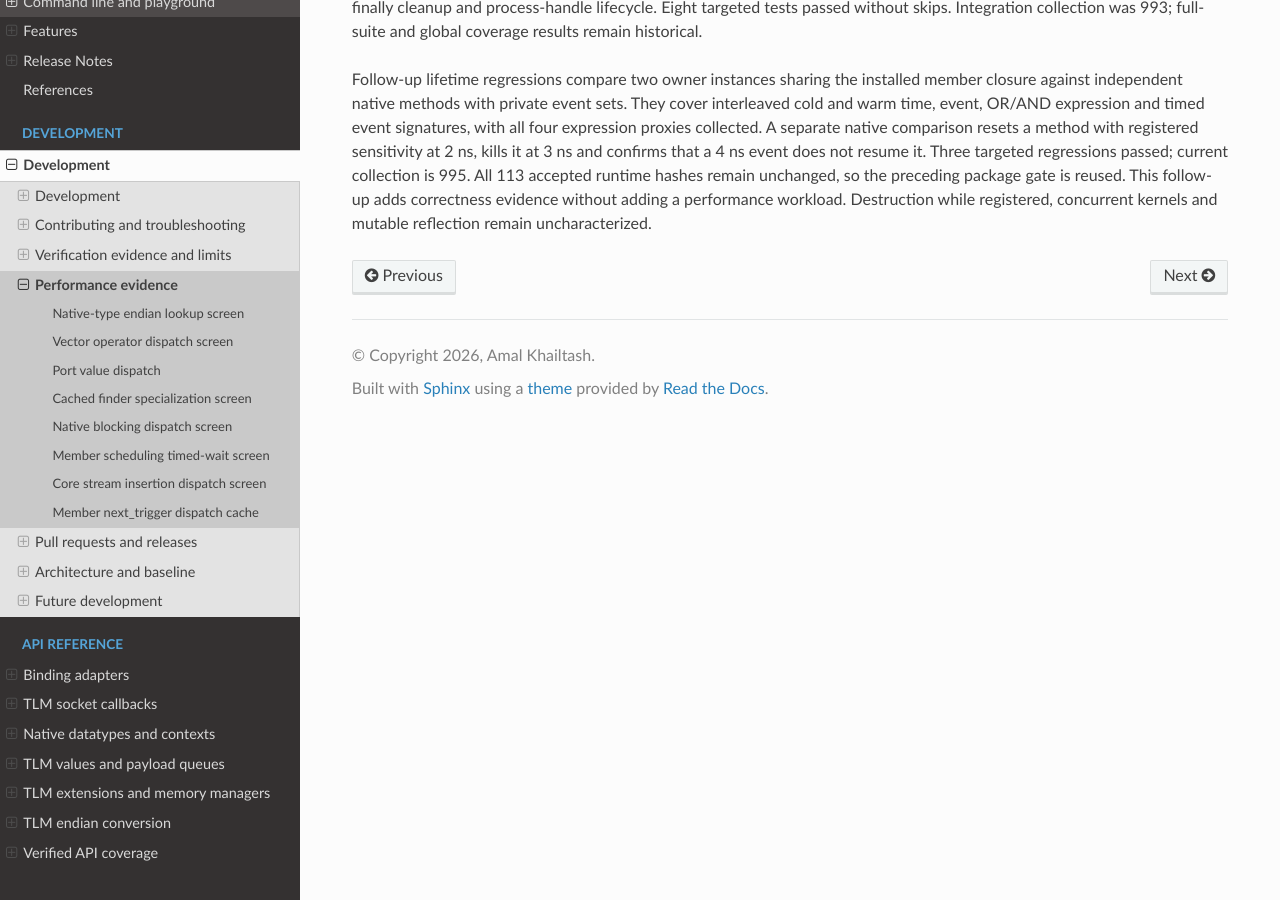
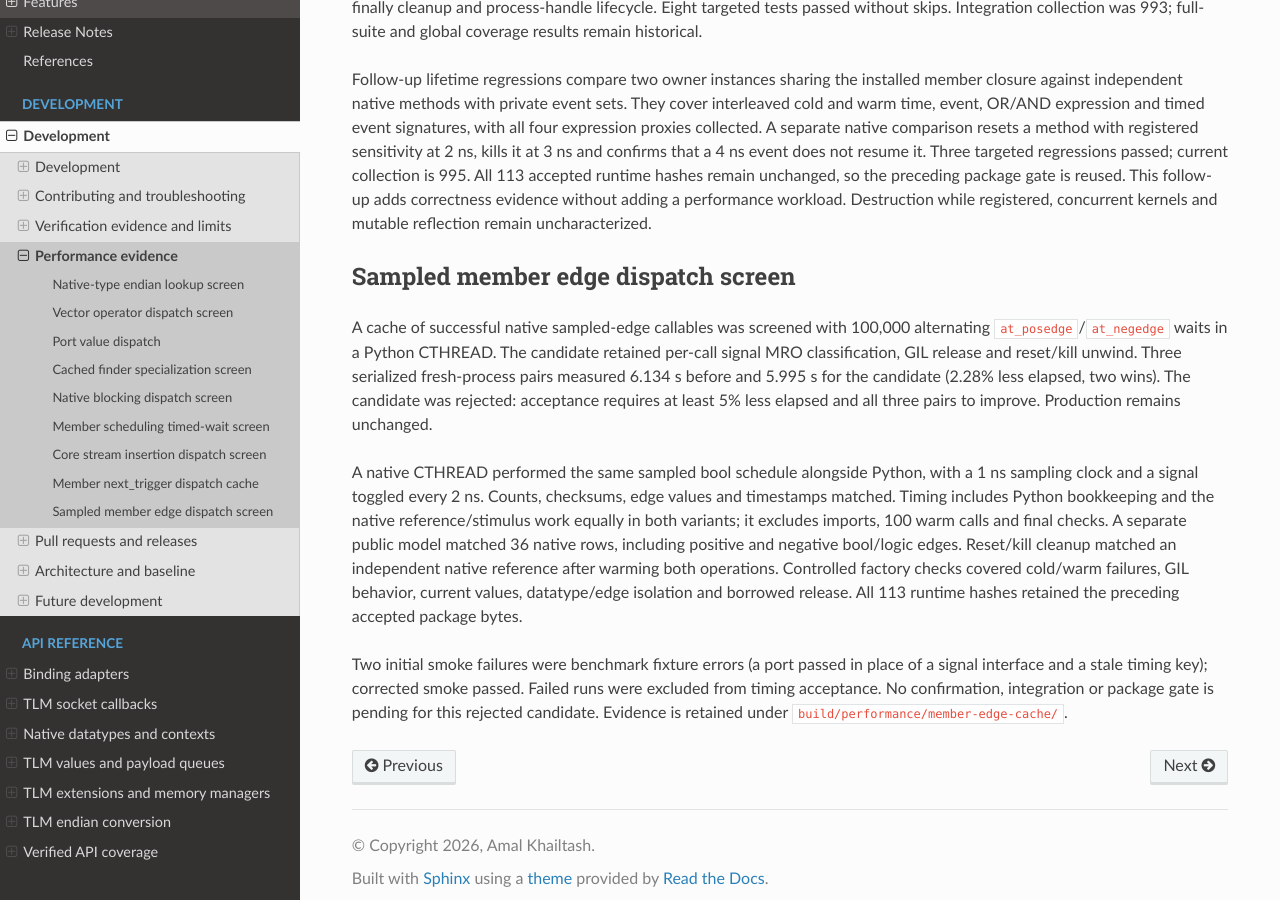
Before and after one commit to amal-khailtash/pysystemc, a Sphinx documentation site: the page built from docs/development/performance.rst, in a window 1280 px wide and 900 px high, scrolled down 4416 px. Built offline with Sphinx 7.4.7 and the Read the Docs theme 3.1.0, drawn with Linux system fonts in a browser that asks for light colours.

Commit message:
docs: record rejected sampled member edge dispatch cache screen

```diff
--- a/docs/_static/performance-results.json
+++ b/docs/_static/performance-results.json
@@ -711,6 +711,25 @@
         "build/performance/core-stream-dispatch/native-reference.json"
       ],
       "limits": "Complete time insertion only timed. Six broad public-stream smoke rows match independent native reference; entire timed text matches native loop. Controlled wrapper cold/warm failures/lifetimes are not native allocator-failure reachability. Package checks prepared but not executed; no ten-pair confirmation or adopted slice."
+    },
+    {
+      "id": "sampled-member-edge-callable-cache",
+      "date": "2026-11-11",
+      "status": "rejected",
+      "before_ms": 6134.276349,
+      "candidate_ms": 5994.55305,
+      "elapsed_reduction_percent": 2.2777470568762004,
+      "pairs": 3,
+      "wins": 2,
+      "scope": "100,000 alternating sampled bool edge waits in PythonCTHREAD with native reference and signal stimulus;100warm calls/imports/finalchecks excluded.",
+      "reason": "Below5percent and pairedloss fails strict3/3 screen; production unchanged.",
+      "evidence": [
+        "build/performance/member-edge-cache/screen.json",
+        "build/performance/member-edge-cache/screen-acceptance.json",
+        "build/performance/member-edge-cache/native-smoke.json",
+        "build/performance/member-edge-cache/control-smoke.json"
+      ],
+      "limits": "36native publicrows and sampledCTHREAD resetkill parity; no10pairconfirmation/integration/package gate or adopted slice."
     }
   ],
   "current_working_tree_acceptance": {
--- a/docs/development/performance.rst
+++ b/docs/development/performance.rst
@@ -312,3 +312,31 @@ regressions passed; current collection is 995. All 113 accepted runtime hashes
 remain unchanged, so the preceding package gate is reused. This follow-up adds
 correctness evidence without adding a performance workload. Destruction while
 registered, concurrent kernels and mutable reflection remain uncharacterized.
+
+Sampled member edge dispatch screen
+-----------------------------------
+
+A cache of successful native sampled-edge callables was screened with
+100,000 alternating ``at_posedge``/``at_negedge`` waits in a Python CTHREAD.
+The candidate retained per-call signal MRO classification, GIL release and
+reset/kill unwind. Three serialized fresh-process pairs measured 6.134 s
+before and 5.995 s for the candidate (2.28% less elapsed, two wins). The
+candidate was rejected: acceptance requires at least 5% less elapsed and
+all three pairs to improve. Production remains unchanged.
+
+A native CTHREAD performed the same sampled bool schedule alongside Python,
+with a 1 ns sampling clock and a signal toggled every 2 ns. Counts, checksums,
+edge values and timestamps matched. Timing includes Python bookkeeping and
+the native reference/stimulus work equally in both variants; it excludes
+imports, 100 warm calls and final checks. A separate public model matched
+36 native rows, including positive and negative bool/logic edges. Reset/kill
+cleanup matched an independent native reference after warming both operations.
+Controlled factory checks covered cold/warm failures, GIL behavior, current
+values, datatype/edge isolation and borrowed release. All 113 runtime hashes
+retained the preceding accepted package bytes.
+
+Two initial smoke failures were benchmark fixture errors (a port passed in
+place of a signal interface and a stale timing key); corrected smoke passed.
+Failed runs were excluded from timing acceptance. No confirmation, integration
+or package gate is pending for this rejected candidate. Evidence is retained
+under ``build/performance/member-edge-cache/``.
```
